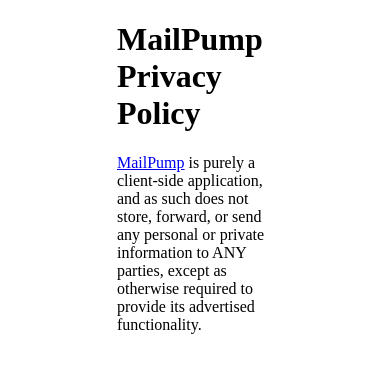
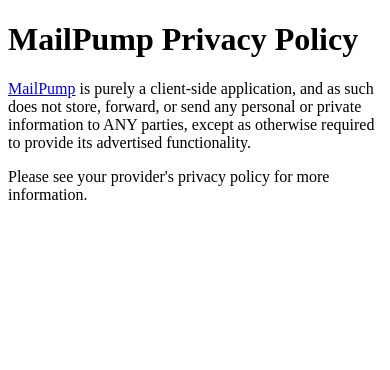
Before and after one commit to vs49688/mailpump, a plain HTML site: page privacy/index.html in a window 390 px wide. Drawn offline with Linux system fonts and the light colour scheme.

Commit message:
privacy: update and make responsive

```diff
--- a/privacy/index.html
+++ b/privacy/index.html
@@ -1,20 +1,28 @@
 <!DOCTYPE html>
 <html>
+
 <head>
     <meta charset="UTF-8">
+    <meta name="viewport" content="width=device-width,initial-scale=1">
     <title>MailPump Privacy Policy</title>
     <style type="text/css">
+        @media screen and (min-width: 850px) {
             body {
                 width: 40%;
                 margin: auto;
             }
+        }
     </style>
 </head>
+
 <body>
     <h1>MailPump Privacy Policy</h1>
-
+    <p>
         <a href="https://github.com/vs49688/mailpump/">MailPump</a> is purely a client-side application,
         and as such does not store, forward, or send any personal or private information to ANY parties,
         except as otherwise required to provide its advertised functionality.
+    </p>
+    <p>Please see your provider's privacy policy for more information.</p>
 </body>
+
 </html>
```
Lines whose indentation alone changed are shown as unchanged.
